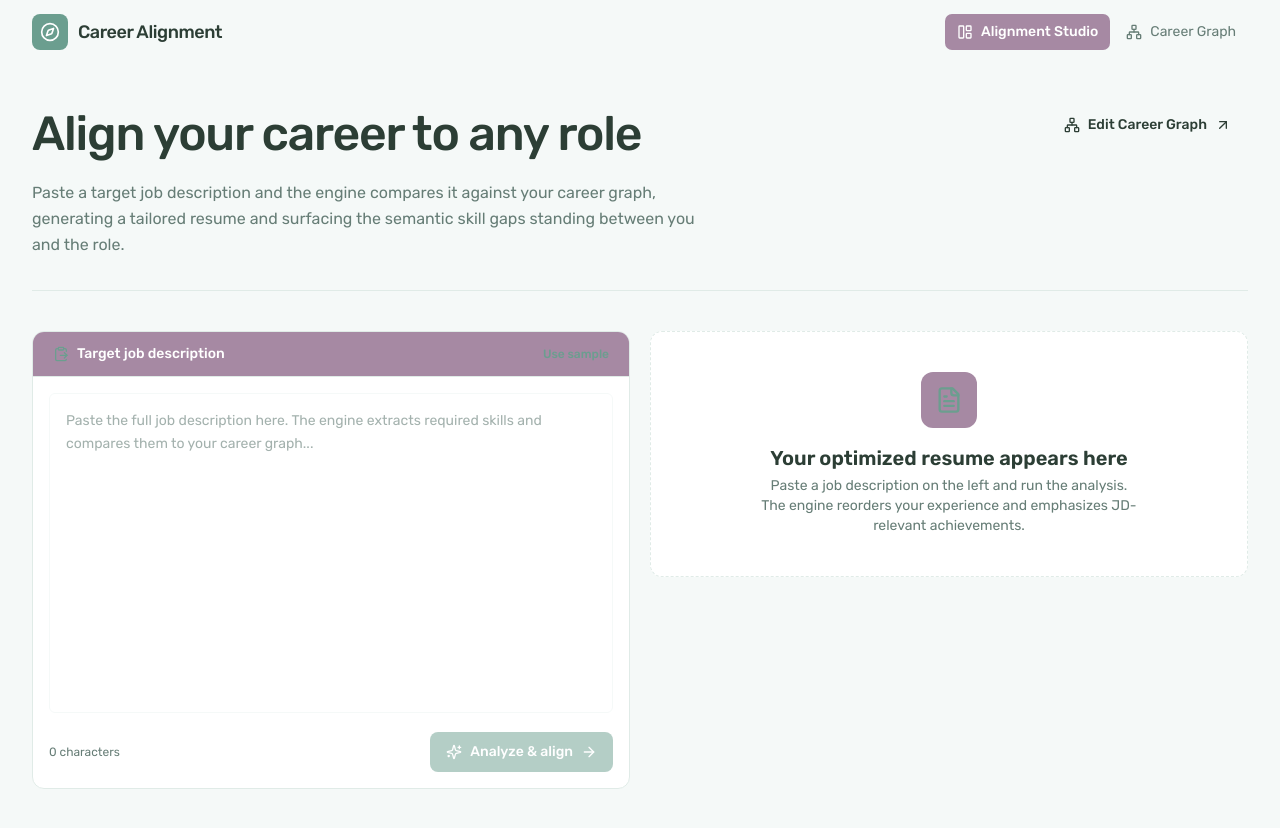
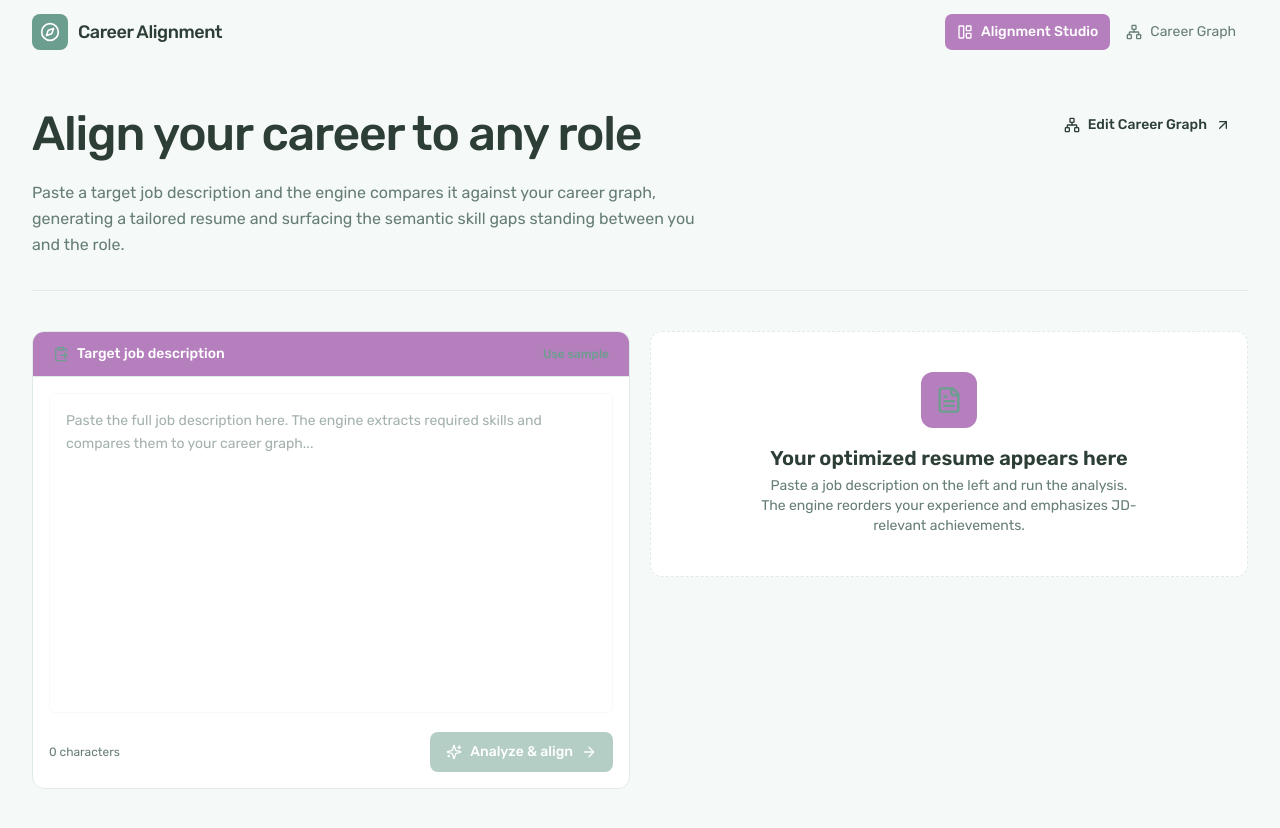
Before and after one commit to Vedant224/Semantic-Career-Alignment-Engine, a Next.js app: page / in a window 1280 px wide. Built offline with nearby package versions, Linux system fonts and the light colour scheme.

Commit message:
style: update secondary color to rich rosy purple
Co-authored-by: Samarth Bhinge <92245868+sammyZi@users.noreply.github.com>

```diff
--- a/app/globals.css
+++ b/app/globals.css
@@ -62,14 +62,14 @@
   --primary: #6b9e8f;
   --primary-foreground: #ffffff;
 
-  /* Secondary accent — rosy purple */
-  --secondary: #a689a3;
+  /* Secondary accent — rich rosy purple */
+  --secondary: #b57ebd;
   --secondary-foreground: #ffffff;
 
   --muted: #d1dcd9;
   --muted-foreground: #667d76;
 
-  --accent: #a689a3;
+  --accent: #b57ebd;
   --accent-foreground: #ffffff;
 
   --border: #e0ebe7;
```
